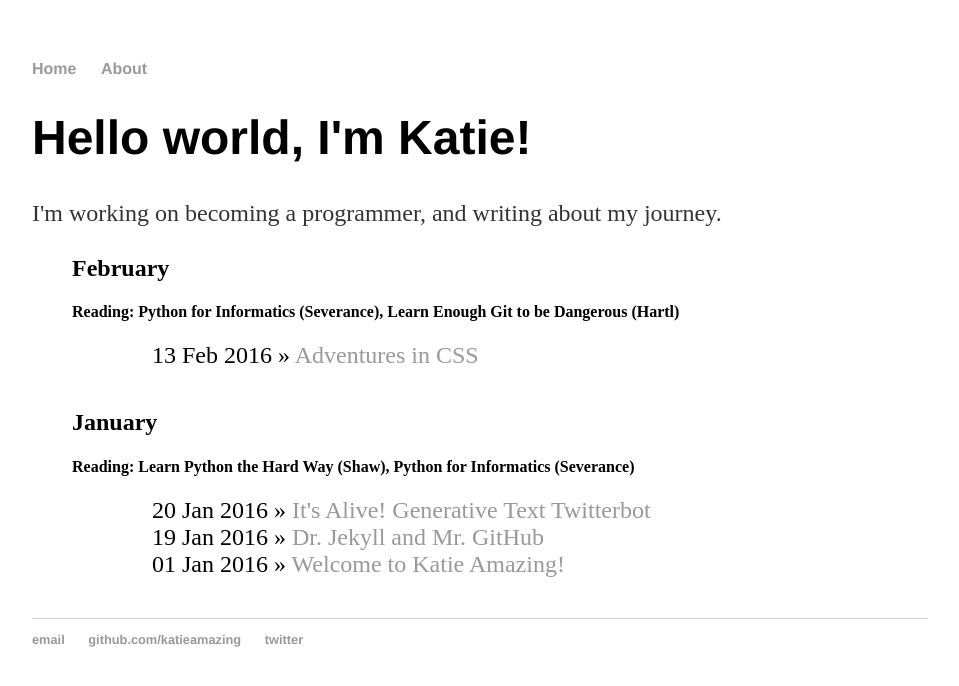
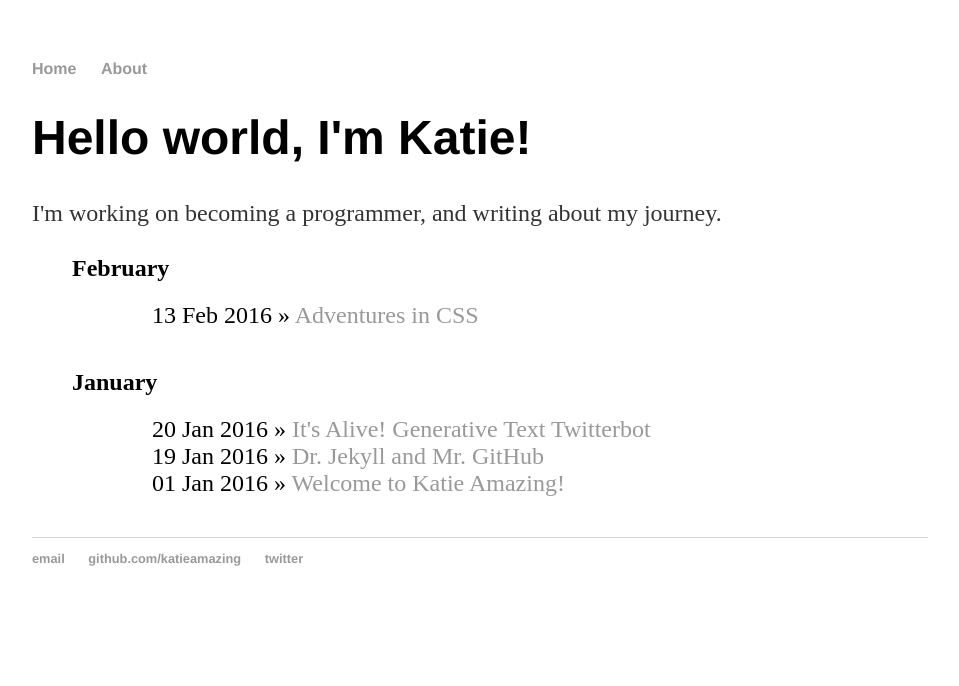
Before and after one commit to katieamazing/katieamazing.github.io, a Jekyll site: the page built from index.html, in a window 1280 px wide. Shown: the top 686 px of the page, without its empty margins (160-1119 px from the left). Built offline with Jekyll 4.4.1, drawn with Linux system fonts in a browser that asks for light colours.

Commit message:
Update index.html

```diff
--- a/index.html
+++ b/index.html
@@ -10,7 +10,7 @@ title: Katie Amazing
 <figure class="month">
  <!-- <img src="https://s3-us-west-2.amazonaws.com/s.cdpn.io/331810/profile-sample3.jpg" alt="profile-sample3" class="headerimg" /> -->
     <h2>February</h2>
-    <h4>Reading: Python for Informatics (Severance), Learn Enough Git to be Dangerous (Hartl)</h4>
+    <!-- <h4>Reading: Python for Informatics (Severance), Learn Enough Git to be Dangerous (Hartl)</h4> -->
     <blockquote>
     <ul class="posts">
 	{% for post in site.posts %}
@@ -26,7 +26,7 @@ title: Katie Amazing
 <figure class="month">
  <!-- <img src="https://s3-us-west-2.amazonaws.com/s.cdpn.io/331810/profile-sample3.jpg" alt="profile-sample3" class="headerimg" /> -->
     <h2>January</h2>
-    <h4>Reading: Learn Python the Hard Way (Shaw), Python for Informatics (Severance)</h4>
+    <!-- <h4>Reading: Learn Python the Hard Way (Shaw), Python for Informatics (Severance)</h4> -->
     <blockquote>
     <ul class="posts">
 	{% for post in site.posts %}
```
